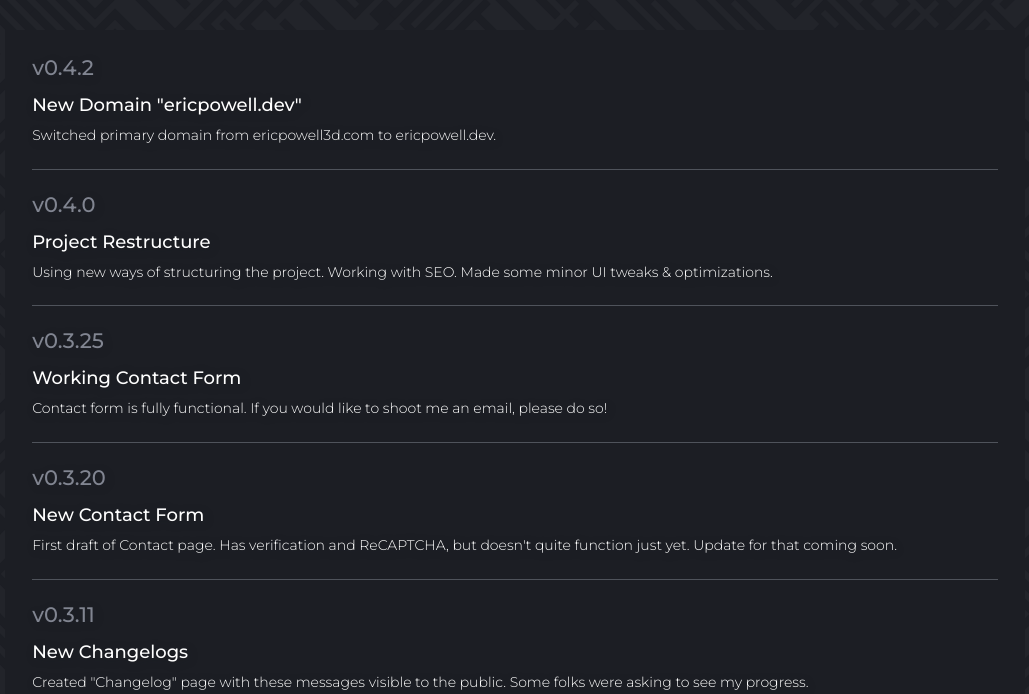
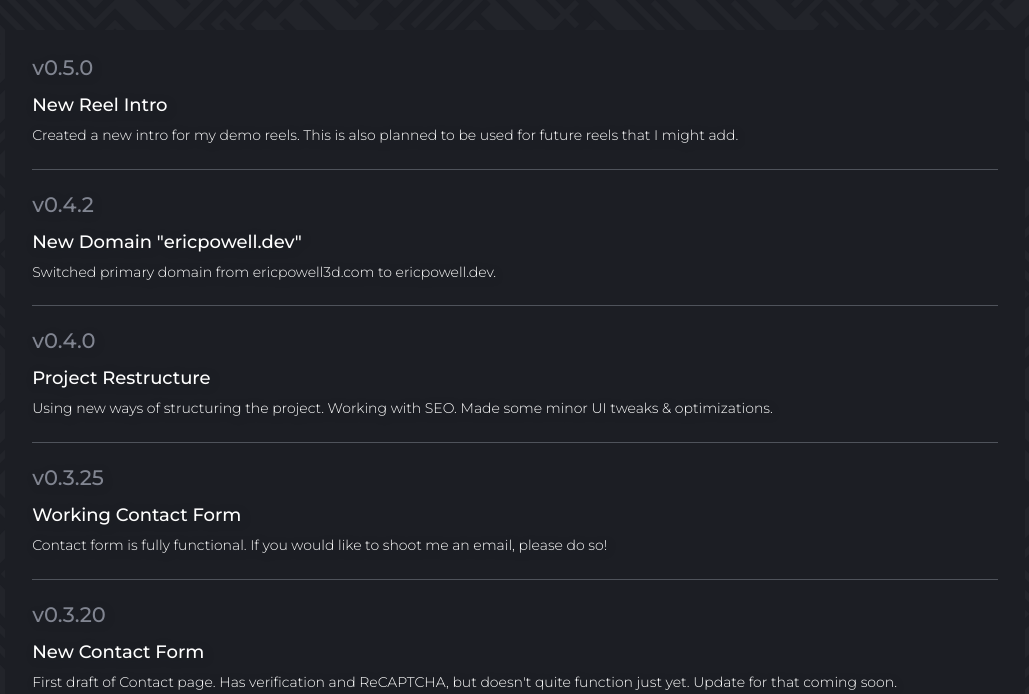
Before and after one commit to ericpowelldev/ericpowell.dev, a React (Create React App) app: page /changelog in a window 1280 px wide. Shown: the part 106-800 px from the top of the page, without its empty margins (125-1154 px from the left). Built offline with nearby package versions, Linux system fonts and the light colour scheme.

Commit message:
new demo reel intro and outro

```diff
--- a/package.json
+++ b/package.json
@@ -1,6 +1,6 @@
 {
   "name": "ericpowell-portfolio",
-  "version": "0.4.3",
+  "version": "0.5.0",
   "description": "Eric Powell | Designer & Developer",
   "author": "Eric Powell",
   "license": "ISC",
--- a/src/components/ChangeLog.js
+++ b/src/components/ChangeLog.js
@@ -14,6 +14,12 @@ export default function ChangeLog(props) {
     //   change: `New Portfolio Reels`,
     //   detail: `Added 2 new video reels! One to show of my 3D skills and another to show off my motion graphics skills. Working on a carousel for them in the future.`,
     // },
+    {
+      num: `v0.5.0`,
+      date: `07/31/2020`,
+      change: `New Reel Intro`,
+      detail: `Created a new intro for my demo reels. This is also planned to be used for future reels that I might add.`,
+    },
     {
       num: `v0.4.2`,
       date: `07/30/2020`,
--- a/src/styles/profile.css
+++ b/src/styles/profile.css
@@ -31,6 +31,8 @@
 
 .profile-reel-movie {
     width: 100%;
+    padding-top: 12px;
+    padding-bottom: 10px;
     outline: none;
 }
 
--- a/src/styles/work.css
+++ b/src/styles/work.css
@@ -17,6 +17,8 @@
 
 .work-reel-movie {
     width: 100%;
+    padding-top: 12px;
+    padding-bottom: 10px;
     outline: none;
 }
 
```
Also changed, not shown: 1 other file (tests, documents, lock files or other folders).
